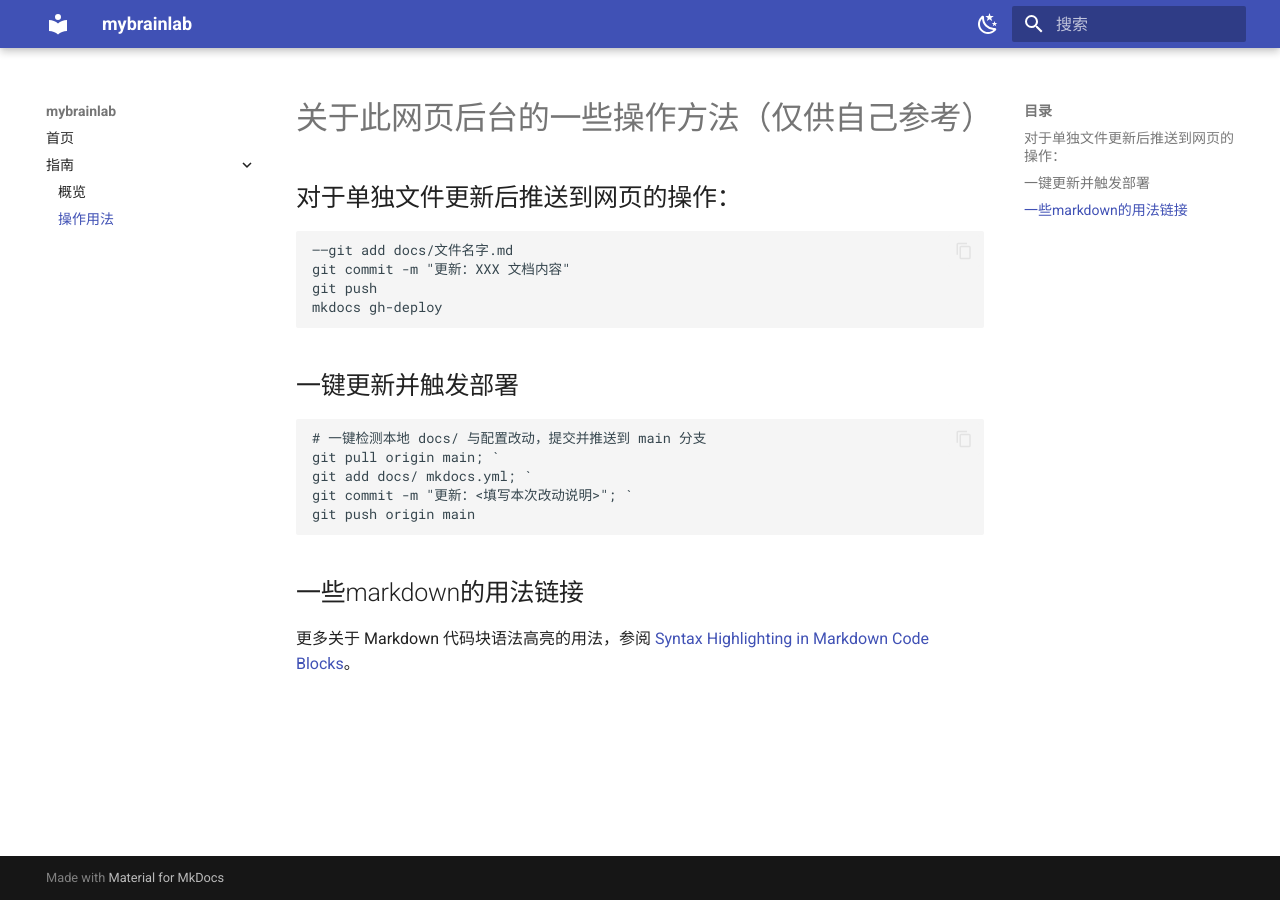
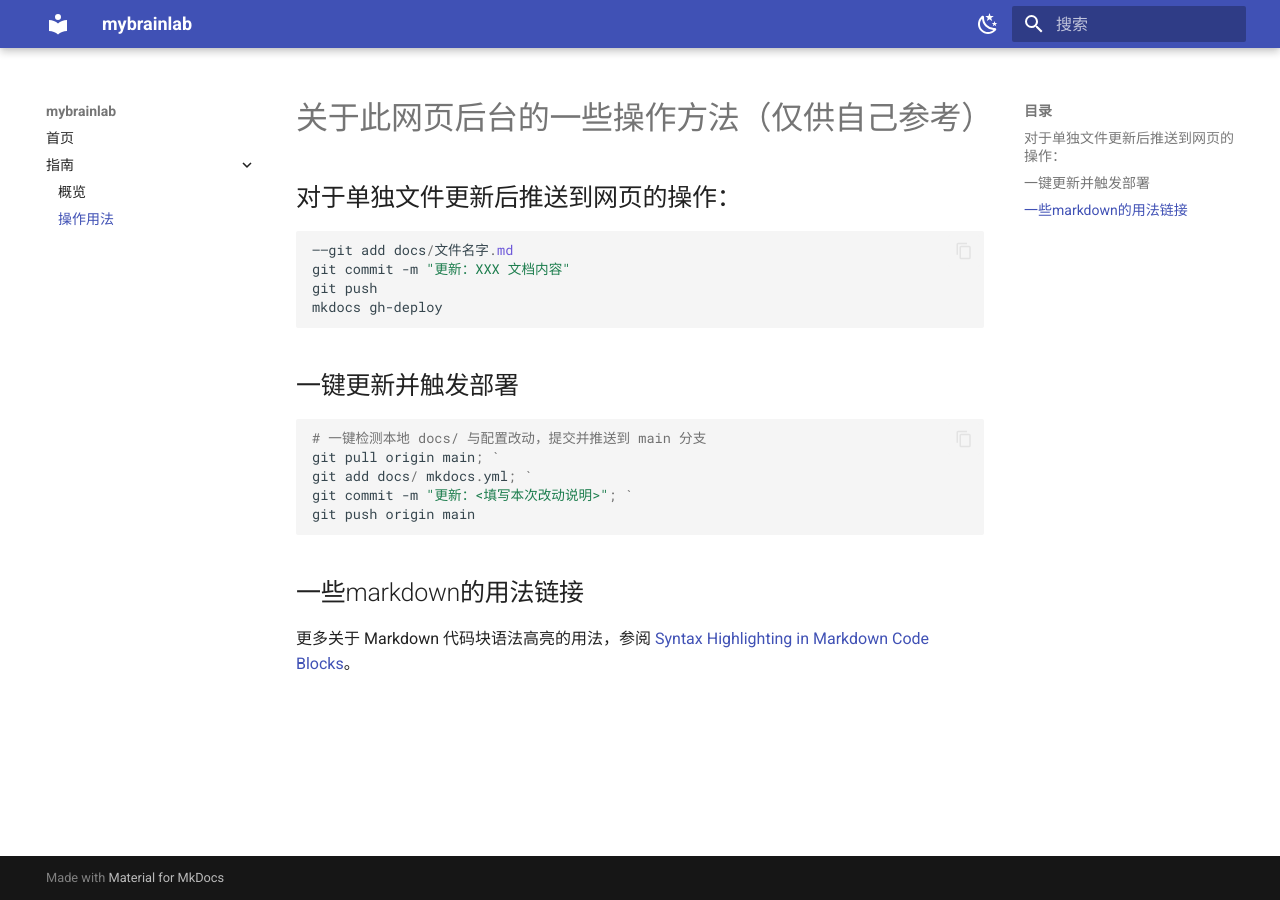
Before and after one commit to dutoumanwulao/mybrainlab, an MkDocs documentation site: the page built from docs/guide/usage.md, in a window 1280 px wide. Built offline with MkDocs 1.6.1 and Material for MkDocs 9.7.7, drawn with Linux system fonts in a browser that asks for light colours.

Commit message:
更新：<填写本次改动说明>

```diff
--- a/mkdocs.yml
+++ b/mkdocs.yml
@@ -21,9 +21,43 @@
         icon: material/weather-sunny
         name: 切换到浅色模式
 
+site_name: mybrainlab
+site_url: https://dutoumanwulao.github.io/mybrainlab/
+
+theme:
+  name: material
+  language: zh
+  features:
+    - content.code.copy     # 启用代码复制按钮
+    - navigation.instant    # 启用即时异步导航（点击不整页刷新）
+  palette:
+    - scheme: default
+      primary: indigo
+      accent: indigo
+      toggle:
+        icon: material/weather-night
+        name: 切换到暗黑模式
+    - scheme: slate
+      primary: indigo
+      accent: indigo
+      toggle:
+        icon: material/weather-sunny
+        name: 切换到浅色模式
+
 markdown_extensions:
-  - pymdownx.highlight     # 语法高亮
-  - pymdownx.inlinehilite
+  - codehilite:            # Python-Markdown 的代码高亮
+      guess_lang: false
+  - pymdownx.superfences   # 支持更多代码块语法（可选）
+  - pymdownx.inlinehilite  # 行内高亮（可选）
+  - pymdownx.toc:          # 为标题添加“¶”锚点
+      permalink: true
+
+nav:
+  - 首页: index.md
+  - 指南:
+      - 概览: guide/index.md
+      - 操作用法: guide/usage.md
+
 
 
 nav:
```
